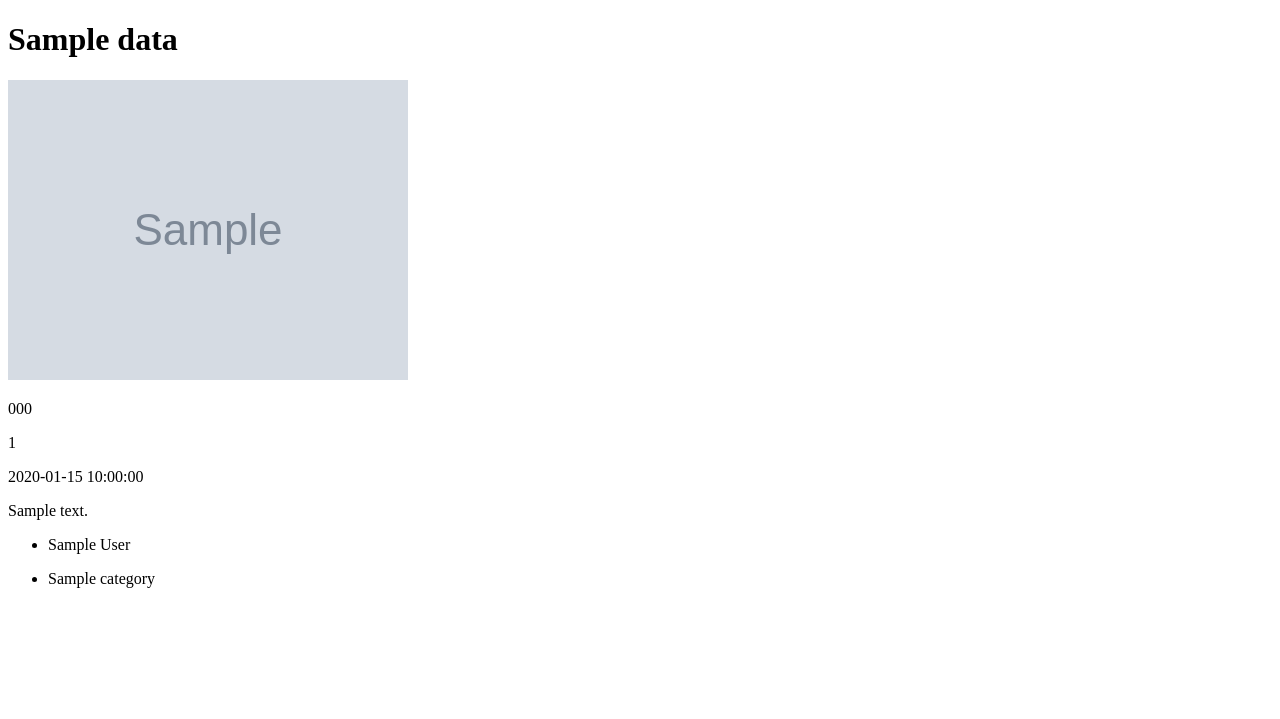
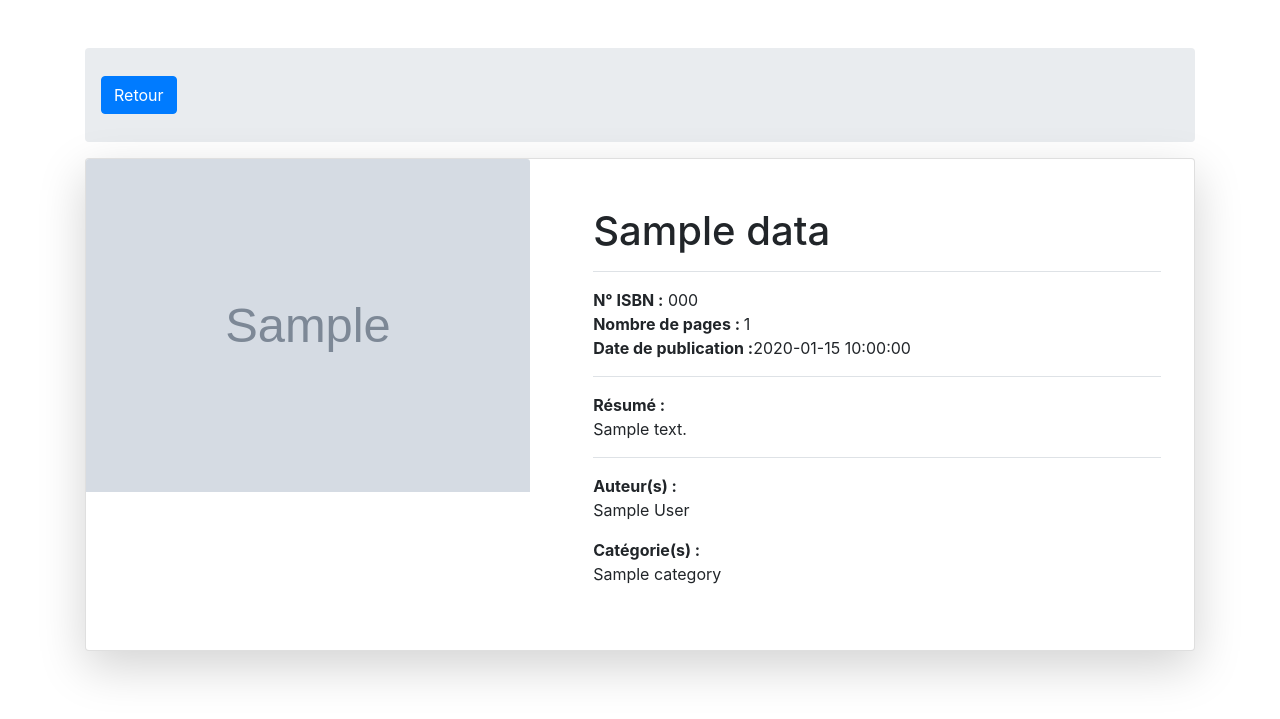
Before and after one commit to tekebim/python-render-session, a Flask app: template flask/catalogue/templates/book-single.html in a window 1280 px wide. Shown: the top 719 px of the page. Run offline with Flask 2, Linux system fonts and the light colour scheme; the template is opened without the code that fills it: most values are stand-ins (such as "Sample title", 1, 10 or a date in 2020); grey boxes marked "Sample" are stand-in pictures; some libraries are stand-ins or nearby versions.

Commit message:
:zap: update template with bootstrap + adjust routes for books

```diff
--- a/flask/catalogue/app.py
+++ b/flask/catalogue/app.py
@@ -14,6 +14,7 @@ booklist = [
 ]
 
 filename = './data/books.json'
+msg_error = 'No books found'
 
 # default route index
 @app.route('/')
@@ -41,30 +42,43 @@ def get_book_title(book_title):
         if book['titre'] == str(book_title):
             return book
 
-# endpoint json books
-@app.route('/api/books/json', methods=['GET'])
+# route json books
+@app.route('/books/json', methods=['GET'])
 def get_json_books():
     with open(filename) as books_json:
         data = json.load(books_json)
     return render_template('books.html', data=data)
 
-# endpoint json books by title
-@app.route('/api/books/json/<string:book_title>', methods=['GET'])
+# route json books by title
+@app.route('/books/json/<string:book_title>', methods=['GET'])
 def get_json_book_by_title(book_title):
     with open(filename) as books_json:
         data = json.load(books_json)
+        result = None
         for book in data :
             if book['title'] == str(book_title):
-                return render_template('book-single.html', data=book)
+                result = book
+        if result:
+            return render_template('book-single.html', data=result)
+        else :
+            return msg_error
 
-# endpoint json books by id
-@app.route('/api/books/json/<int:book_id>', methods=['GET'])
+# route json books by id
+@app.route('/books/json/<int:book_id>', methods=['GET'])
 def get_json_book_by_id(book_id):
     with open(filename) as books_json:
-        data = json.load(books_json)
-        for book in data:
-            if book['id'] == int(book_id):
-                return render_template('book-single.html', data=book)
+            data = json.load(books_json)
+            result = None
+            result = []
+
+            for book in data :
+                if book['pageCount'] == int(book_id):
+                    result = book
+
+            if result:
+                return render_template('book-single.html', data=result)
+            else :
+                return msg_error
 
 if __name__ == '__main__':
     app.run(debug=True)
--- a/flask/catalogue/templates/book-single.html
+++ b/flask/catalogue/templates/book-single.html
@@ -1,31 +1,66 @@
 <!doctype html>
-<title>App book Flask</title>
+<html>
+<head>
+    <meta charset="utf-8">
+    <title>App Flaks - Detail du livre</title>
+    <link rel="stylesheet" href="https://stackpath.bootstrapcdn.com/bootstrap/4.5.2/css/bootstrap.min.css">
+</head>
+<body>
 {% if data %}
+<main>
+    <div class="container my-5 ">
 
-<div class="book">
-    <h1 class="book__title">{{ data.title }}</h1>
-    <picture>
-        <img src={{data.thumbnailUrl}} alt="">
-    </picture>
-    <div class="book__infos">
-        <p class="book__isbn">{{ data.isbn }}</p>
-        <p class="book__pagecount">{{ data.pageCount }}</p>
-        <p class="book__published">{{ data.publishedDate }}</p>
+        <div class="breadcrumb">
+            <div class="text-left">
+                <a class="btn btn-primary my-3 mx-auto" href="/books/json"
+                   role="button">Retour</a>
             </div>
-    <div class="book__detail">
-        <p class="book__desc">{{ data.shortDescription}}</p>
-        <ul class="book__authors">
+        </div>
+        <div class="card book shadow-lg mb-5 bg-white rounded">
+            <div class="row">
+                <div class="book__thumb col-md-5">
+                    <img src={{data.thumbnailUrl}} class="card-img-top" alt={{ data.title }}>
+                </div>
+                <div class="book__details col-md-7 p-5">
+                    <h1 class="book__title card-title">{{ data.title }}</h1>
+                    <div class="border-top my-3"></div>
+                    <div class="book__infos card-body p-0">
+                        <p class="book__isbn m-0 p-0"><span class="font-weight-bold">N° ISBN :</span> {{ data.isbn }}
+                        </p>
+                        <p class="book__pagecount m-0 p-0"><span class="font-weight-bold">Nombre de pages : </span>{{
+                            data.pageCount }}</p>
+                        <p class="book__published m-0 p-0"><span class="font-weight-bold">Date de publication :</span>{{
+                            data.publishedDate }}</p>
+                    </div>
+                    <div class="border-top my-3"></div>
+                    <div class="book__detail card-text">
+                        <p class="book__desc">
+                            <span class="font-weight-bold d-block">Résumé : </span>
+                            {{ data.longDescription}}</p>
+                        <div class="border-top my-3"></div>
+                        <p class="book__desc m-0 p-0">
+                            <span class="font-weight-bold">Auteur(s) :</span>
+                        </p>
+                        <ul class="book__authors list-inline list-unstyled">
                             {% for author in data.authors %}
-            <li>{{ author }}</li>
+                            <li class="list-inline-item">{{ author }}</li>
                             {% endfor %}
                         </ul>
-        <ul class="book__categorie">
+                        <p class="book__desc m-0 p-0">
+                            <span class="font-weight-bold">Catégorie(s) :</span>
+                        </p>
+                        <ul class="book__categorie list-inline list-unstyled">
                             {% for category in data.categories %}
                             <li>{{ category }}</li>
                             {% endfor %}
                         </ul>
                     </div>
                 </div>
-{% else %}
-<h1>World!</h1>
+            </div>
+        </div>
+    </div>
+</main>
 {% endif %}
+
+</body>
+</html>
```
Also changed, not shown: flask/catalogue/templates/books.html (+47 -15 lines). Lines whose indentation alone changed are shown as unchanged.
